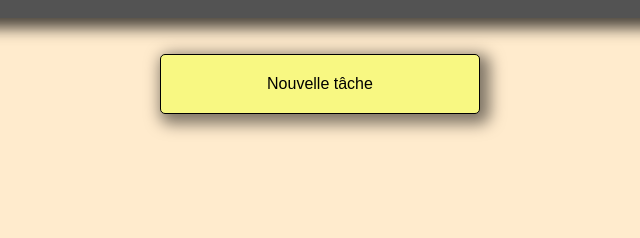
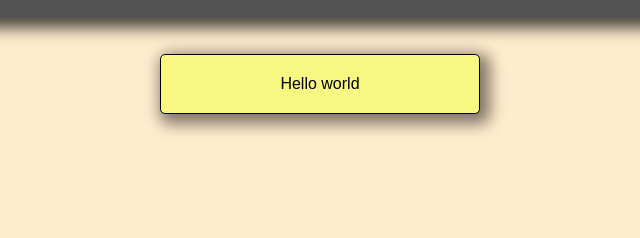
Before and after one commit to Aetherum97/ToDoOrNotToDoList, a plain HTML site: page src/index.html in a window 1280 px wide. Both pictures are taken after a click on the element 683 px from the left and 120 px from the top of the page. Shown: the part 142-380 px from the top of the page, 320-960 px from the left. Drawn offline with Linux system fonts and the light colour scheme.

Commit message:
Todolist

```diff
--- a/src/assets/css/index.css
+++ b/src/assets/css/index.css
@@ -154,7 +154,7 @@ span {
     padding-top: 10px;
     margin-top: 20px;
     box-shadow: 5px 5px 15px 5px rgba(0,0,0,0.5);
-    opacity: 0;
+    opacity: 1;
     transition: opacity 0.5s ease;
 }
 .post-it.fade-in {
--- a/src/assets/scripts/Note.js
+++ b/src/assets/scripts/Note.js
@@ -6,7 +6,8 @@ export default class Note {
   }
 
   render() {
-    let html = `
+    return (
+    `
       <div class="post-it ${this.status}" id="note-${this.id}">
         <div class="text" contenteditable="true"> ${this.text}</div><div class="rename-post">
         <div class="shuffle-icon">
@@ -20,6 +21,6 @@ export default class Note {
   </div>
   </div>
     </div>
-    `;
+    `);
   }
 }
--- a/src/assets/scripts/main.js
+++ b/src/assets/scripts/main.js
@@ -3,3 +3,10 @@ import Note from "./Note.js";
 
 const liste1 = new Liste(1, "15-04-2024");
 const note1 = new Note(1, "Hello world");
+
+let listJS = document.getElementById('middle-section');
+const userAddPost = document.getElementById("add-btn");
+
+userAddPost.onclick = () => {
+    listJS.innerHTML += note1.render();
+}
--- a/src/index.html
+++ b/src/index.html
@@ -51,7 +51,6 @@
         <span><i class="fa-solid fa-arrow-right arrow-right"></i></span>
       </div>
     </footer>
-    <script src="assets/scripts/script.js"></script>
     <script type="module" src="assets/scripts/main.js"></script>
     <script
       src="https://kit.fontawesome.com/4a518c6ff2.js"
```
